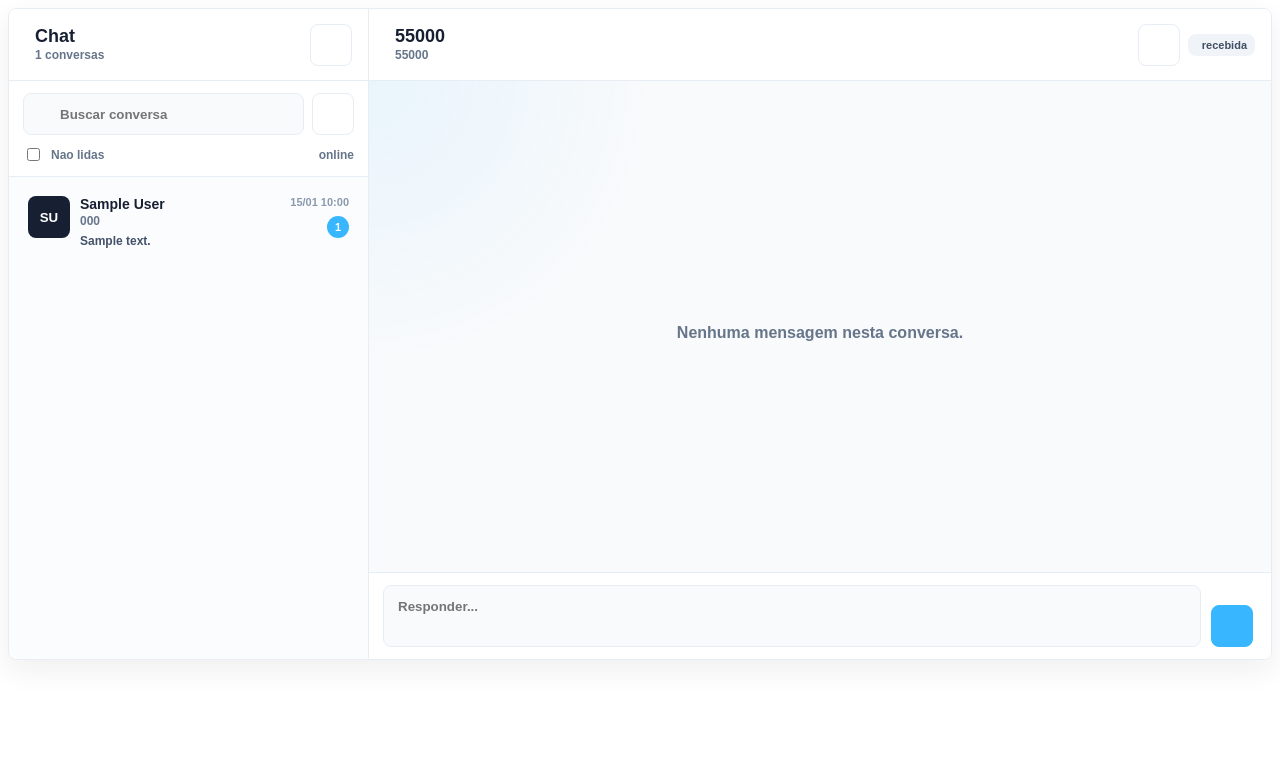
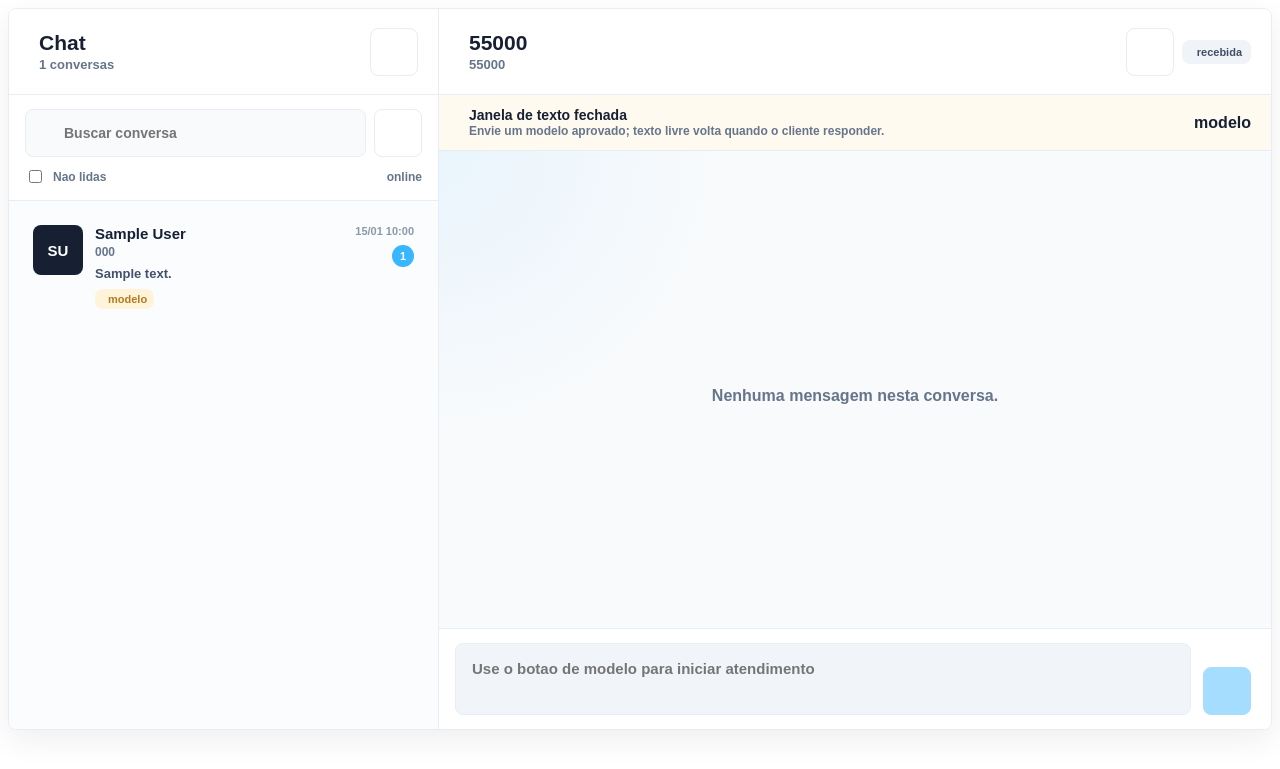
Before and after one commit to User17055/Lis-onTech, a PHP site: page /painel/pages/chat.php in a window 1280 px wide. Shown: the top 769 px of the page. Run offline with PHP 8.4, Linux system fonts and the light colour scheme; tables that the repository leaves empty or names only in its code hold one stand-in row (values such as "Sample post"); data that the repository does not hold is empty.

Commit message:
feat: adicionar lógica de janela de texto para controle de envio de mensagens

```diff
--- a/public_html/painel/api/chat_messages.php
+++ b/public_html/painel/api/chat_messages.php
@@ -41,6 +41,8 @@ try {
         $thread['unread_count'] = 0;
     }
 
+    $thread = chatThreadWithWindowInfo($thread);
+
     $stmt = $pdo->prepare("
         SELECT *
         FROM (
--- a/public_html/painel/api/chat_threads.php
+++ b/public_html/painel/api/chat_threads.php
@@ -75,9 +75,15 @@ try {
     $stmt->bindValue(':limit', $limit, PDO::PARAM_INT);
     $stmt->execute();
 
+    $rows = $stmt->fetchAll(PDO::FETCH_ASSOC);
+    foreach ($rows as &$row) {
+        $row = chatThreadWithWindowInfo($row);
+    }
+    unset($row);
+
     chatApiOut([
         'ok' => true,
-        'rows' => $stmt->fetchAll(PDO::FETCH_ASSOC),
+        'rows' => $rows,
         'total' => $total,
         'limit' => $limit,
     ]);
--- a/public_html/painel/pages/chat.php
+++ b/public_html/painel/pages/chat.php
@@ -17,14 +17,14 @@
       --shadow:0 10px 30px rgba(23,32,51,.07);
       font-family:'Nunito',sans-serif;
       color:var(--text);
-      min-height:calc(100vh - 150px);
+      min-height:calc(100vh - 120px);
     }
 
     .chat-shell{
-      height:calc(100vh - 150px);
-      min-height:620px;
+      height:calc(100vh - 120px);
+      min-height:720px;
       display:grid;
-      grid-template-columns:minmax(300px,360px) minmax(0,1fr);
+      grid-template-columns:minmax(360px,430px) minmax(0,1fr);
       background:var(--panel);
       border:1px solid var(--line);
       border-radius:8px;
@@ -48,8 +48,8 @@
     }
 
     .chat-pane-head{
-      min-height:72px;
-      padding:14px 16px;
+      min-height:86px;
+      padding:18px 20px;
       border-bottom:1px solid var(--line);
       display:flex;
       align-items:center;
@@ -60,13 +60,13 @@
     }
 
     .chat-title{display:flex;align-items:center;gap:10px;min-width:0;}
-    .chat-title i{color:var(--brand);font-size:22px;}
-    .chat-title strong{display:block;font-size:18px;font-weight:900;line-height:1.1;}
-    .chat-title span{display:block;color:var(--muted);font-size:12px;font-weight:800;margin-top:2px;white-space:nowrap;overflow:hidden;text-overflow:ellipsis;}
+    .chat-title i{color:var(--brand);font-size:26px;}
+    .chat-title strong{display:block;font-size:21px;font-weight:900;line-height:1.1;}
+    .chat-title span{display:block;color:var(--muted);font-size:13px;font-weight:800;margin-top:3px;white-space:nowrap;overflow:hidden;text-overflow:ellipsis;}
 
     .icon-btn{
-      width:42px;
-      height:42px;
+      width:48px;
+      height:48px;
       border:1px solid var(--line);
       border-radius:8px;
       background:#fff;
@@ -76,7 +76,8 @@
       justify-content:center;
       cursor:pointer;
       transition:.18s;
-      flex:0 0 42px;
+      flex:0 0 48px;
+      font-size:16px;
     }
     .icon-btn:hover{border-color:#bfe8ff;color:var(--brand-dark);background:#f5fbff;}
     .icon-btn.primary{background:var(--brand);border-color:var(--brand);color:#fff;}
@@ -84,7 +85,7 @@
     .icon-btn:disabled{opacity:.45;cursor:not-allowed;}
 
     .chat-search{
-      padding:12px 14px;
+      padding:14px 16px;
       border-bottom:1px solid var(--line);
       background:#fff;
       display:grid;
@@ -105,13 +106,13 @@
       box-sizing:border-box;
       transition:.18s;
     }
-    .chat-input{height:42px;padding:0 12px 0 36px;}
+    .chat-input{height:48px;padding:0 13px 0 38px;font-size:14px;}
     .chat-input.plain{padding-left:12px;}
     .chat-input:focus,.chat-textarea:focus{border-color:#9bdcff;background:#fff;box-shadow:0 0 0 3px rgba(56,182,255,.14);}
 
     .new-chat-box{
       display:none;
-      grid-template-columns:1fr 42px;
+      grid-template-columns:1fr 48px;
       gap:8px;
     }
     .new-chat-box.show{display:grid;}
@@ -131,29 +132,29 @@
     .thread-list{
       overflow:auto;
       flex:1;
-      padding:8px;
+      padding:10px;
     }
     .thread-item{
       width:100%;
       border:1px solid transparent;
       background:transparent;
       border-radius:8px;
-      padding:10px;
+      padding:13px;
       display:grid;
-      grid-template-columns:42px minmax(0,1fr) auto;
-      gap:10px;
+      grid-template-columns:50px minmax(0,1fr) auto;
+      gap:12px;
       text-align:left;
       cursor:pointer;
       color:var(--text);
       font-family:'Nunito',sans-serif;
       transition:.16s;
-      min-height:72px;
+      min-height:94px;
     }
     .thread-item:hover{background:#fff;border-color:var(--line);}
     .thread-item.active{background:#eef8ff;border-color:#bfe8ff;}
     .avatar{
-      width:42px;
-      height:42px;
+      width:50px;
+      height:50px;
       border-radius:8px;
       background:#172033;
       color:#fff;
@@ -161,11 +162,15 @@
       align-items:center;
       justify-content:center;
       font-weight:900;
-      flex:0 0 42px;
+      flex:0 0 50px;
+      font-size:15px;
     }
-    .thread-name{font-size:14px;font-weight:900;white-space:nowrap;overflow:hidden;text-overflow:ellipsis;}
-    .thread-phone{font-size:12px;color:var(--muted);font-weight:800;margin-top:2px;white-space:nowrap;overflow:hidden;text-overflow:ellipsis;}
-    .thread-preview{font-size:12px;color:#435169;font-weight:800;margin-top:6px;white-space:nowrap;overflow:hidden;text-overflow:ellipsis;}
+    .thread-name{font-size:15px;font-weight:900;white-space:nowrap;overflow:hidden;text-overflow:ellipsis;}
+    .thread-phone{font-size:12px;color:var(--muted);font-weight:800;margin-top:3px;white-space:nowrap;overflow:hidden;text-overflow:ellipsis;}
+    .thread-preview{font-size:13px;color:#435169;font-weight:800;margin-top:7px;white-space:nowrap;overflow:hidden;text-overflow:ellipsis;}
+    .thread-window{display:inline-flex;align-items:center;gap:6px;margin-top:8px;border-radius:8px;padding:4px 7px;font-size:11px;font-weight:900;}
+    .thread-window.open{background:var(--soft-ok);color:#08734d;}
+    .thread-window.closed{background:var(--soft-warn);color:var(--warn);}
     .thread-meta{display:flex;flex-direction:column;align-items:flex-end;gap:8px;min-width:58px;}
     .thread-time{font-size:11px;color:#8a99ac;font-weight:900;white-space:nowrap;}
     .unread-pill{min-width:22px;height:22px;border-radius:999px;background:var(--brand);color:#fff;font-size:11px;font-weight:900;display:inline-flex;align-items:center;justify-content:center;padding:0 7px;box-sizing:border-box;}
@@ -174,7 +179,7 @@
       display:inline-flex;
       align-items:center;
       gap:6px;
-      padding:5px 8px;
+      padding:6px 9px;
       border-radius:8px;
       font-size:11px;
       font-weight:900;
@@ -187,13 +192,32 @@
     .status-pill.failed{background:var(--soft-danger);color:var(--danger);}
     .status-pill.received{background:#f0f4f8;color:#405064;}
 
+    .window-panel{
+      border-bottom:1px solid var(--line);
+      background:#fff;
+      padding:12px 20px;
+      display:flex;
+      align-items:center;
+      justify-content:space-between;
+      gap:14px;
+    }
+    .window-copy{display:flex;align-items:center;gap:10px;min-width:0;}
+    .window-copy i{font-size:18px;}
+    .window-copy strong{display:block;font-size:14px;font-weight:900;}
+    .window-copy span{display:block;font-size:12px;font-weight:800;color:var(--muted);margin-top:1px;}
+    .window-panel.open{background:#f4fff9;}
+    .window-panel.open .window-copy i{color:var(--ok);}
+    .window-panel.closed{background:#fffaf0;}
+    .window-panel.closed .window-copy i{color:var(--warn);}
+    .window-timer{font-size:16px;font-weight:900;white-space:nowrap;color:var(--text);}
+
     .messages{
       flex:1;
       overflow:auto;
-      padding:22px;
+      padding:28px;
       display:flex;
       flex-direction:column;
-      gap:10px;
+      gap:12px;
       background:
         radial-gradient(circle at top left, rgba(56,182,255,.08), transparent 280px),
         #f8fafc;
@@ -212,34 +236,36 @@
     .msg-row{display:flex;}
     .msg-row.out{justify-content:flex-end;}
     .bubble{
-      max-width:min(680px,78%);
+      max-width:min(760px,80%);
       border:1px solid var(--line);
       border-radius:8px;
-      padding:10px 12px 8px;
+      padding:14px 16px 10px;
       background:#fff;
       box-shadow:0 4px 14px rgba(23,32,51,.05);
       word-break:break-word;
     }
     .msg-row.out .bubble{background:#eaf8ff;border-color:#bfe8ff;}
-    .msg-body{font-size:14px;font-weight:800;line-height:1.42;white-space:pre-wrap;}
+    .msg-body{font-size:15px;font-weight:800;line-height:1.5;white-space:pre-wrap;}
     .msg-foot{display:flex;align-items:center;justify-content:flex-end;gap:8px;margin-top:8px;color:#718096;font-size:11px;font-weight:900;}
     .msg-error{margin-top:8px;color:var(--danger);font-size:12px;font-weight:900;}
 
     .composer{
       border-top:1px solid var(--line);
       background:#fff;
-      padding:12px 14px;
+      padding:14px 16px;
       display:grid;
-      grid-template-columns:1fr 46px;
-      gap:10px;
+      grid-template-columns:1fr 52px;
+      gap:12px;
       align-items:end;
     }
+    .composer.blocked .chat-textarea{background:#f1f5f9;color:#8a99ac;}
     .chat-textarea{
       resize:none;
-      min-height:46px;
-      max-height:130px;
-      padding:12px 14px;
+      min-height:54px;
+      max-height:150px;
+      padding:15px 16px;
       line-height:1.35;
+      font-size:15px;
     }
 
     .toast{
@@ -325,6 +351,17 @@
         </div>
       </div>
 
+      <div class="window-panel closed" id="windowPanel">
+        <div class="window-copy">
+          <i class="fa-solid fa-lock"></i>
+          <div>
+            <strong id="windowTitle">Selecione uma conversa</strong>
+            <span id="windowSubtitle">O envio de texto livre depende da janela de 24h.</span>
+          </div>
+        </div>
+        <div class="window-timer" id="windowTimer">--:--:--</div>
+      </div>
+
       <div class="messages" id="messages">
         <div class="empty-state">
           <i class="fa-regular fa-message"></i>
@@ -332,7 +369,7 @@
         </div>
       </div>
 
-      <div class="composer">
+      <div class="composer blocked" id="composer">
         <textarea class="chat-textarea" id="messageText" placeholder="Responder..." disabled></textarea>
         <button class="icon-btn primary" id="btnSend" type="button" title="Enviar" disabled>
           <i class="fa-solid fa-paper-plane"></i>
@@ -347,6 +384,7 @@
     const state = {
       threads: [],
       selectedPhone: new URLSearchParams(location.search).get('phone') || '',
+      activeThread: null,
       loadingMessages: false,
       lastMessageHash: '',
       backfillDone: false,
@@ -380,6 +418,31 @@
         : dt.toLocaleDateString('pt-BR', {day:'2-digit', month:'2-digit'}) + ' ' + dt.toLocaleTimeString('pt-BR', {hour:'2-digit', minute:'2-digit'});
     }
 
+    function parseServerDate(value){
+      const s = String(value ?? '').trim();
+      if (!s) return null;
+      const dt = new Date(s.replace(' ', 'T'));
+      return isNaN(dt.getTime()) ? null : dt;
+    }
+
+    function durationText(ms){
+      const total = Math.max(0, Math.floor(ms / 1000));
+      const h = Math.floor(total / 3600);
+      const m = Math.floor((total % 3600) / 60);
+      const s = total % 60;
+      return [h, m, s].map(v => String(v).padStart(2, '0')).join(':');
+    }
+
+    function threadWindow(thread){
+      const expires = parseServerDate(thread?.window_expires_at);
+      const left = expires ? expires.getTime() - Date.now() : 0;
+      return {
+        open: Boolean(thread?.can_send_text) && left > 0,
+        expires,
+        left
+      };
+    }
+
     function initials(name, phone){
       const base = String(name || phone || '?').trim();
       const words = base.split(/\s+/).filter(Boolean);
@@ -403,6 +466,14 @@
     function statusPill(status){
       const [icon, label] = statusLabel(status);
       return `<span class="status-pill ${esc(status)}"><i class="${icon}"></i> ${esc(label)}</span>`;
+    }
+
+    function windowMini(row){
+      const info = threadWindow(row);
+      if (info.open) {
+        return `<div class="thread-window open"><i class="fa-regular fa-clock"></i> ${esc(durationText(info.left))}</div>`;
+      }
+      return `<div class="thread-window closed"><i class="fa-solid fa-file-lines"></i> modelo</div>`;
     }
 
     function toast(message, type='ok'){
@@ -448,6 +519,7 @@
               <div class="thread-name">${esc(name)}</div>
               <div class="thread-phone">${esc(phone)}</div>
               <div class="thread-preview">${esc(row.last_message_preview || 'Sem mensagens')}</div>
+              ${windowMini(row)}
             </div>
             <div class="thread-meta">
               <span class="thread-time">${esc(fmtTime(row.last_message_at))}</span>
@@ -471,6 +543,11 @@
         state.threads = Array.isArray(data.rows) ? data.rows : [];
         el('threadCount').textContent = `${data.total ?? state.threads.length} conversas`;
         el('listStatus').textContent = 'online';
+        const selected = state.threads.find(t => t.phone === state.selectedPhone);
+        if (selected) {
+          state.activeThread = {...(state.activeThread || {}), ...selected};
+          updateWindowPanel();
+        }
         renderThreads();
         if (!state.selectedPhone && state.threads[0]?.phone) {
           openConversation(state.threads[0].phone, false);
@@ -501,13 +578,55 @@
 
     function setActiveHeader(thread){
       const phone = state.selectedPhone;
+      state.activeThread = thread || (phone ? {phone, can_send_text:false, window_expires_at:null} : null);
       const name = thread?.display_name || phone || 'Conversa';
       el('activeName').textContent = name;
       el('activePhone').textContent = phone || 'Nenhum telefone aberto';
       el('activeStatus').outerHTML = statusPill(thread?.last_status || 'received').replace('<span class="status-pill', '<span id="activeStatus" class="status-pill');
-      el('messageText').disabled = !phone;
-      el('btnSend').disabled = !phone;
       el('btnSendTemplate').disabled = !phone;
+      updateWindowPanel();
+    }
+
+    function updateWindowPanel(){
+      const panel = el('windowPanel');
+      const composer = el('composer');
+      const text = el('messageText');
+      const send = el('btnSend');
+      const phone = state.selectedPhone;
+
+      if (!phone) {
+        panel.className = 'window-panel closed';
+        el('windowTitle').textContent = 'Selecione uma conversa';
+        el('windowSubtitle').textContent = 'O envio de texto livre depende da janela de 24h.';
+        el('windowTimer').textContent = '--:--:--';
+        composer.classList.add('blocked');
+        text.disabled = true;
+        send.disabled = true;
+        text.placeholder = 'Responder...';
+        return;
+      }
+
+      const info = threadWindow(state.activeThread);
+      if (info.open) {
+        panel.className = 'window-panel open';
+        el('windowTitle').textContent = 'Texto livre liberado';
+        el('windowSubtitle').textContent = 'Janela aberta pela ultima mensagem recebida do cliente.';
+        el('windowTimer').textContent = durationText(info.left);
+        composer.classList.remove('blocked');
+        text.disabled = false;
+        send.disabled = false;
+        text.placeholder = 'Responder...';
+        return;
+      }
+
+      panel.className = 'window-panel closed';
+      el('windowTitle').textContent = 'Janela de texto fechada';
+      el('windowSubtitle').textContent = 'Envie um modelo aprovado; texto livre volta quando o cliente responder.';
+      el('windowTimer').textContent = 'modelo';
+      composer.classList.add('blocked');
+      text.disabled = true;
+      send.disabled = true;
+      text.placeholder = 'Use o botao de modelo para iniciar atendimento';
     }
 
     async function loadMessages(markRead=false){
@@ -556,6 +675,11 @@
       const phone = state.selectedPhone;
       const message = el('messageText').value.trim();
       if (!phone || !message) return;
+      if (!threadWindow(state.activeThread).open) {
+        toast('Janela fechada. Envie um modelo aprovado primeiro.', 'error');
+        updateWindowPanel();
+        return;
+      }
 
       const btn = el('btnSend');
       const text = el('messageText');
@@ -577,9 +701,8 @@
         await loadThreads(false);
         toast(e.message || 'Falha ao enviar', 'error');
       } finally {
-        btn.disabled = false;
-        text.disabled = false;
         btn.innerHTML = '<i class="fa-solid fa-paper-plane"></i>';
+        updateWindowPanel();
         text.focus();
       }
     }
@@ -607,6 +730,7 @@
       } finally {
         btn.disabled = !state.selectedPhone;
         btn.innerHTML = '<i class="fa-solid fa-file-lines"></i>';
+        updateWindowPanel();
       }
     }
 
@@ -659,5 +783,6 @@
 
     state.threadTimer = setInterval(() => loadThreads(false), 6000);
     state.messageTimer = setInterval(() => loadMessages(false), 3500);
+    setInterval(updateWindowPanel, 1000);
   </script>
 </div>
```
Also changed, not shown: public_html/includes/chat_db.php (+39 -0 lines), public_html/painel/api/chat_send.php (+14 -0 lines).
